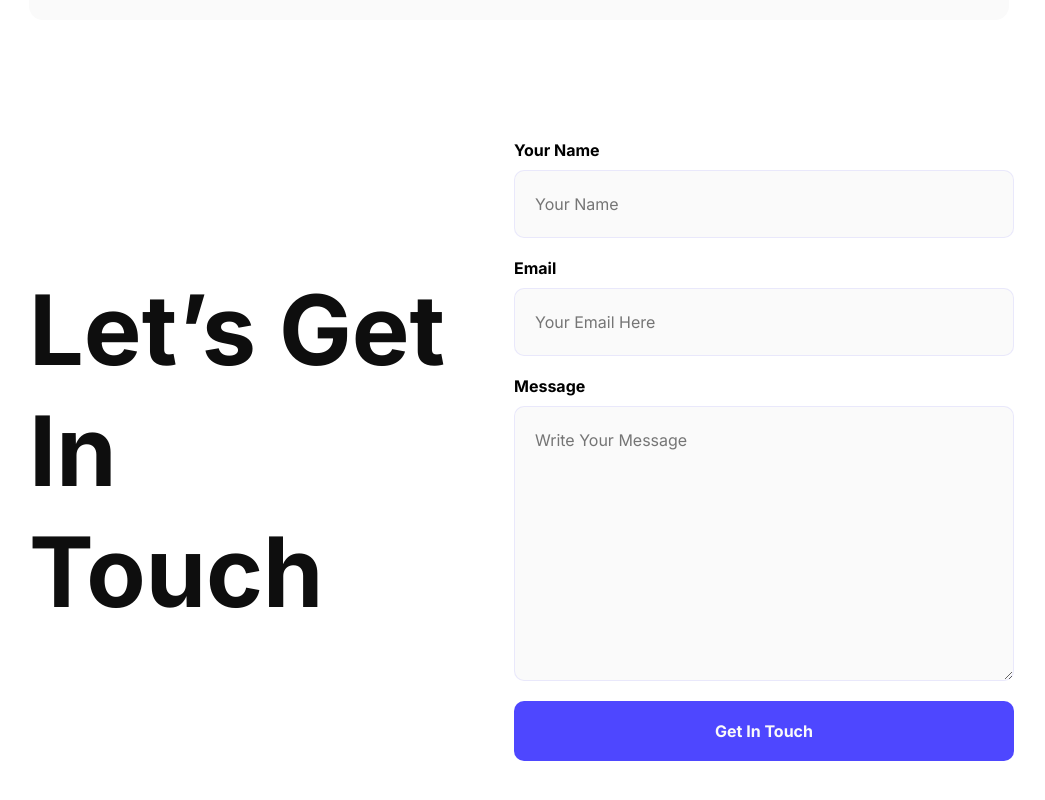
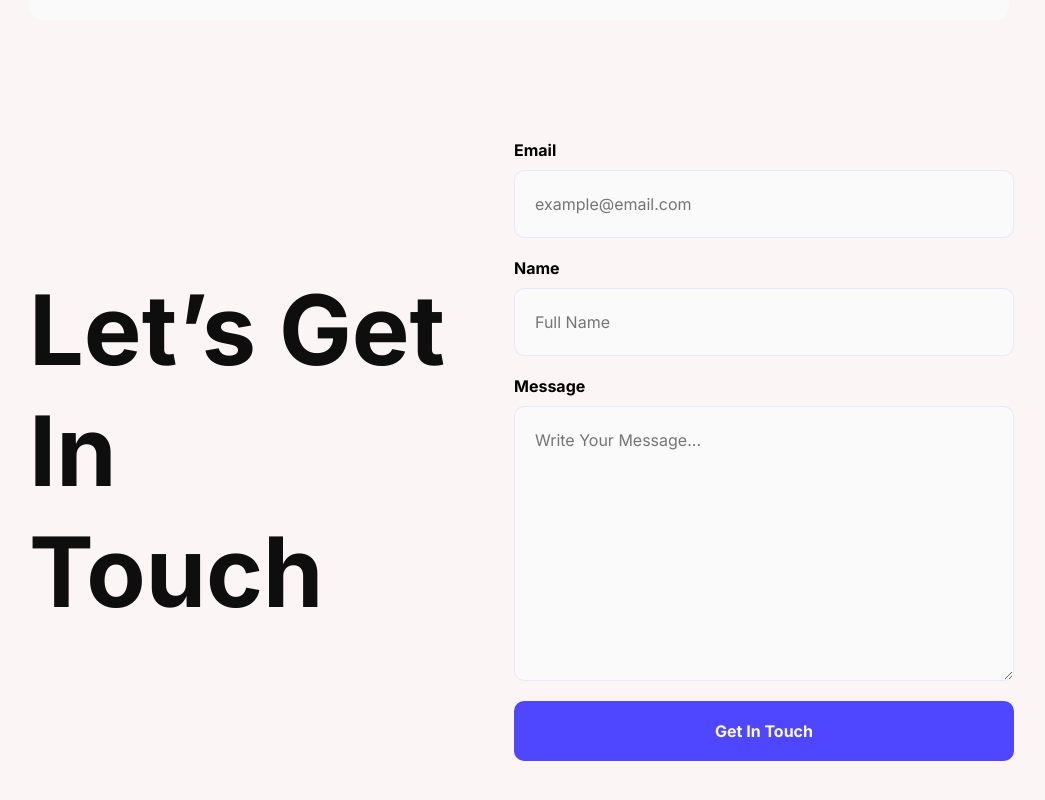
Before and after one commit to sanower-cu/my-frist-website, a plain HTML site: page index.html in a window 1280 px wide. Shown: the part 3751-4551 px from the top of the page, without its empty margins (121-1166 px from the left). Drawn offline with Linux system fonts and the light colour scheme.

Commit message:
last check

```diff
--- a/index.html
+++ b/index.html
@@ -171,19 +171,20 @@
 
                     <div class="input-boxes">
 
+
                         <div class="input-box">
-                            <label for="name">Your Name</label>
-                            <input type="text" name="name" id="name" placeholder="Your Name">
+                            <label for="email">Email</label>
+                            <input type="email" name="email" id="email" placeholder="example@email.com" required>
                         </div>
 
                         <div class="input-box">
-                            <label for="email">Email</label>
-                            <input type="email" name="email" id="email" placeholder="Your Email Here" required>
+                            <label for="name"> Name</label>
+                            <input type="text" name="name" id="name" placeholder="Full Name">
                         </div>
 
                         <div class="input-box">
                             <label for="message">Message</label>
-                            <textarea id="message" name="message" rows="8" placeholder="Write Your Message"></textarea>
+                            <textarea id="message" name="message" rows="8" placeholder="Write Your Message..."></textarea>
                         </div>
 
                         <button type="submit">Get in Touch</button>
--- a/style.css
+++ b/style.css
@@ -5,7 +5,7 @@
 }
 
 body {
-  background-color: #ffffff;
+  background-color: #fcf5f5;
 }
 
 /* font-style */
```
